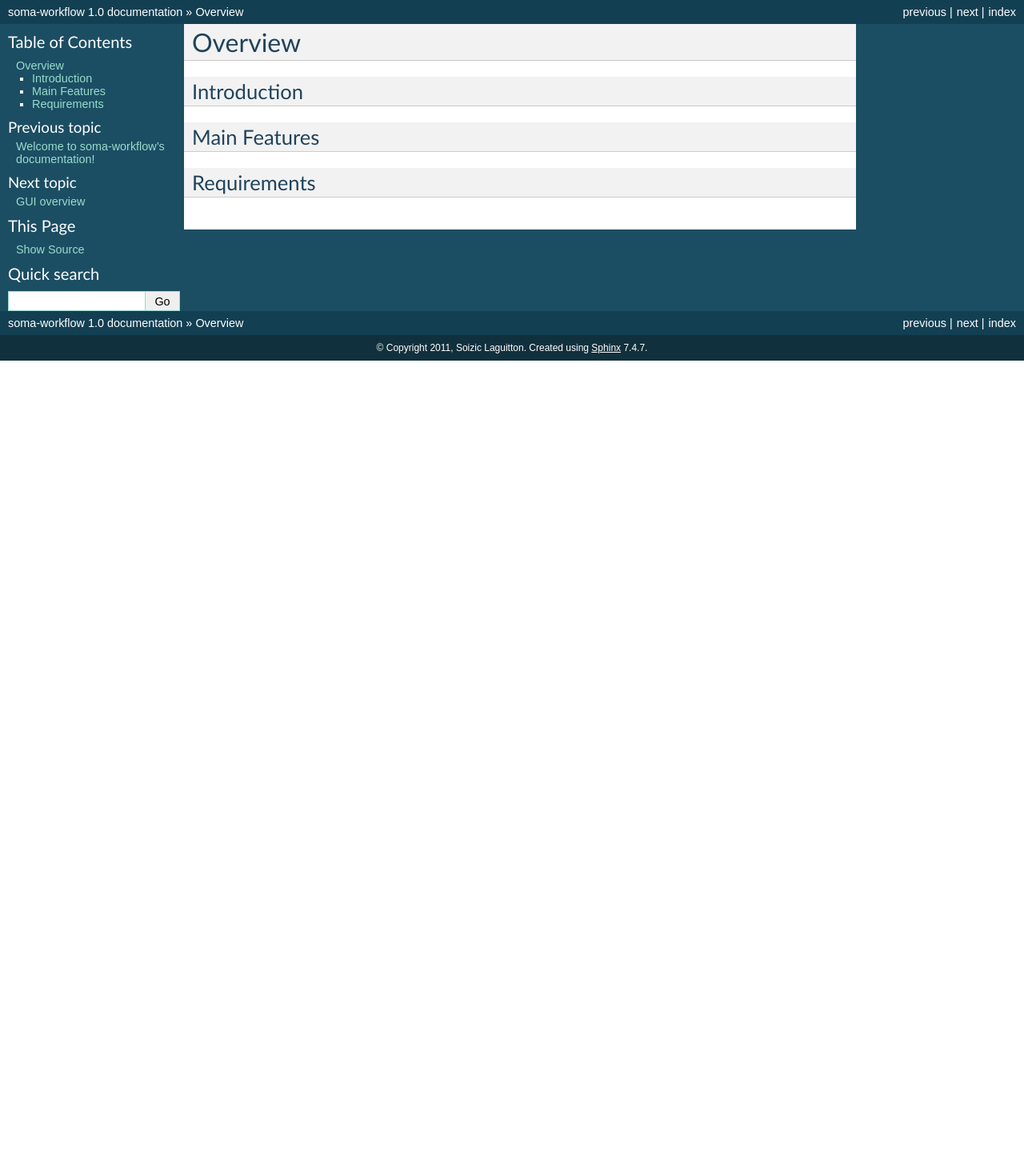
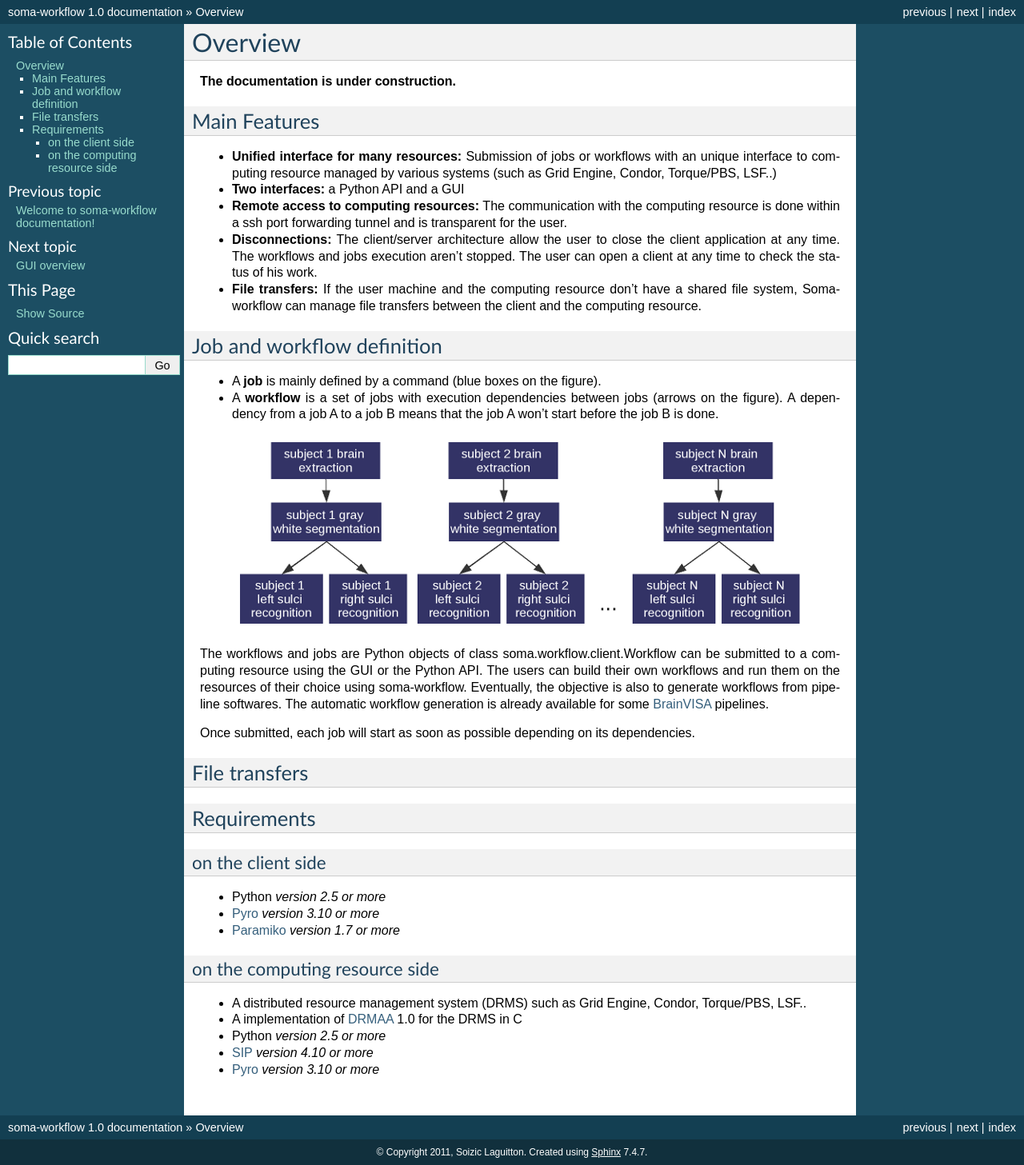
Before and after one commit to populse/soma-workflow, a Sphinx documentation site: the page built from doc/source/overview.txt, in a window 1280 px wide. Shown: the whole page at 80% size. Built offline with Sphinx 7.4.7, drawn with Linux system fonts in a browser that asks for light colours; before the commit the page ends 900 px from its top, so only the background shows below that.

Commit message:
doc: wip

```diff
--- a/doc/source/overview.txt
+++ b/doc/source/overview.txt
@@ -2,14 +2,72 @@
 Overview
 ========
 
-
-Introduction
-============
-
+**The documentation is under construction.**
 
 Main Features
 =============
 
+* **Unified interface for many resources:** Submission of jobs or workflows with
+  an unique interface to computing resource managed by various systems (such as
+  Grid Engine, Condor, Torque/PBS, LSF..)
+* **Two interfaces:** a Python API and a GUI
+* **Remote access to computing resources:** The communication with the computing
+  resource is done within a ssh port forwarding tunnel and is transparent for
+  the user.
+* **Disconnections:** The client/server architecture allow the user to close the
+  client application at any time. The workflows and jobs execution aren't
+  stopped. The user can open a client at any time to check the status of his
+  work.
+* **File transfers:** If the user machine and the computing resource don't
+  have a shared file system, Soma-workflow can manage file transfers between the
+  client and the computing resource.
+
+
+Job and workflow definition
+===========================
+
+* A **job** is mainly defined by a command (blue boxes on the figure).
+
+* A **workflow** is a set of jobs with execution dependencies between jobs
+  (arrows on the figure). A dependency from a job A to a job B means that the
+  job A won't start before the job B is done.
+
+.. figure:: images/workflow_example_reduced.*
+
+The workflows and jobs are Python objects of class soma.workflow.client.Workflow
+can be submitted to a computing resource using the GUI or the Python API.
+The users can build their own workflows and run them on the resources of their
+choice using soma-workflow. Eventually, the objective is also to generate
+workflows from pipeline softwares. The automatic workflow generation is already
+available for some `BrainVISA <http://brainvisa.info/>`_  pipelines.
+
+Once submitted, each job will start as soon as possible depending on its
+dependencies.
+
+
+File transfers
+==============
+
+
+
 
 Requirements
 ============
+
+on the client side
+------------------
+
+* Python *version 2.5 or more*
+* `Pyro <http://www.xs4all.nl/~irmen/pyro3/>`_ *version 3.10 or more*
+* `Paramiko <http://www.lag.net/paramiko/>`_ *version 1.7 or more*
+
+
+on the computing resource side
+------------------------------
+
+* A distributed resource management system (DRMS) such as Grid Engine, Condor,
+  Torque/PBS, LSF..
+* A implementation of `DRMAA <http://www.drmaa.org/>`_ 1.0 for the DRMS in C
+* Python *version 2.5 or more*
+* `SIP <http://wiki.python.org/moin/SIP>`_ *version 4.10 or more*
+* `Pyro <http://www.xs4all.nl/~irmen/pyro3/>`_ *version 3.10 or more*
```
Also changed, not shown: doc/source/index.txt (+7 -25 lines).
